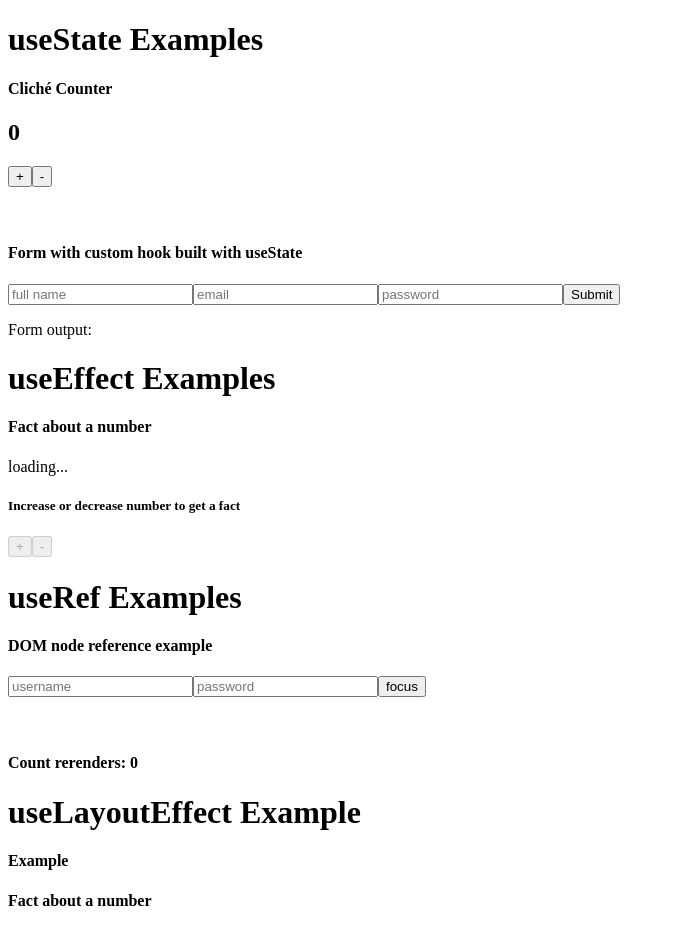
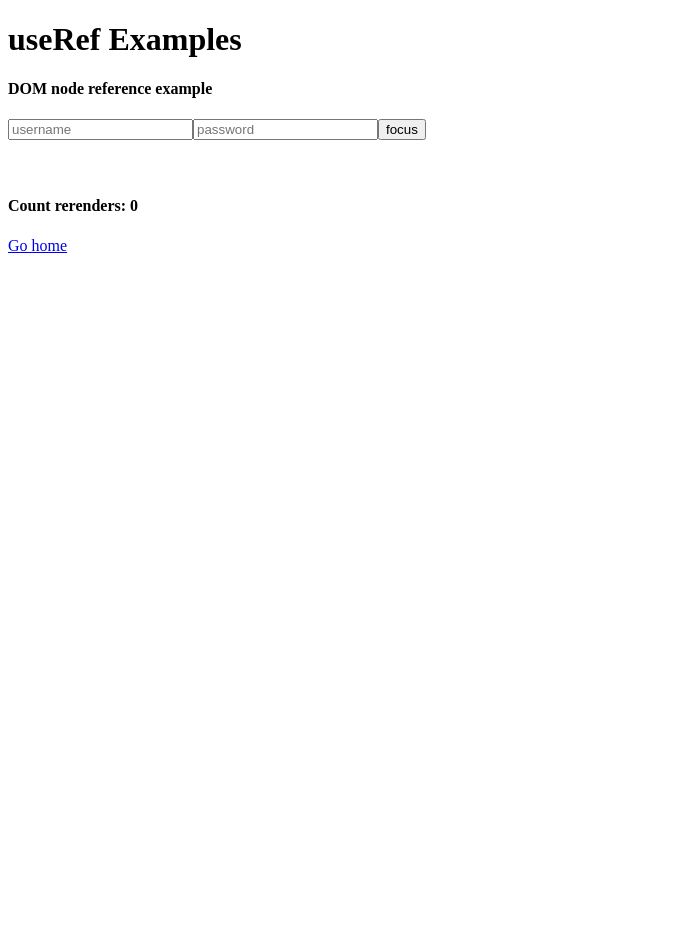
Before and after one commit to neicore/react-hooks, a React (Vite) app: page /use-ref in a window 1280 px wide. Shown: the top 947 px of the page, without its empty margins (0-675 px from the left). After the commit the page ends 800 px from the top, so only its background shows below. Built offline with nearby package versions, Linux system fonts and the light colour scheme; no server answers.

Commit message:
:white_check_mark: add routing

```diff
--- a/package.json
+++ b/package.json
@@ -10,7 +10,8 @@
   },
   "dependencies": {
     "react": "^18.2.0",
-    "react-dom": "^18.2.0"
+    "react-dom": "^18.2.0",
+    "react-router-dom": "^6.6.2"
   },
   "devDependencies": {
     "@types/react": "^18.0.26",
--- a/src/App.tsx
+++ b/src/App.tsx
@@ -1,3 +1,4 @@
+import { Link } from 'react-router-dom'
 import UseEffect from './useEffect'
 import UseLayoutEffect from './useLayoutEffect'
 import UseReducer from './useReducer'
@@ -7,11 +8,25 @@ import UseState from './usestate'
 const App = () => {
   return (
     <>
-      <UseState />
-      <UseEffect />
-      <UseRef />
-      <UseLayoutEffect />
-      <UseReducer />
+      <nav>
+        <ul>
+          <li>
+            <Link to={`use-state`}>useState</Link>
+          </li>
+          <li>
+            <Link to={`use-effect`}>useEffect</Link>
+          </li>
+          <li>
+            <Link to={`use-ref`}>useRef</Link>
+          </li>
+          <li>
+            <Link to={`use-layout-effect`}>useLayoutEffect</Link>
+          </li>
+          <li>
+            <Link to={`use-reducer`}>useReducer</Link>
+          </li>
+        </ul>
+      </nav>
     </>
   )
 }
--- a/src/main.tsx
+++ b/src/main.tsx
@@ -1,10 +1,60 @@
 import React from 'react'
 import ReactDOM from 'react-dom/client'
 import App from './App'
+import { createBrowserRouter, RouterProvider } from 'react-router-dom'
+
 import './index.css'
+import UseState from './usestate'
+import UseEffect from './useEffect'
+import UseLayoutEffect from './useLayoutEffect'
+import UseReducer from './useReducer'
+import UseRef from './useRef'
+
+const router = createBrowserRouter([
+  {
+    path: '/',
+    element: <App />,
+    errorElement: (
+      <div
+        style={{
+          width: '100%',
+          height: '100vh',
+          display: 'flex',
+          flexDirection: 'column',
+          alignItems: 'center',
+          justifyContent: 'center',
+          overflow: 'hidden',
+        }}
+      >
+        <h1>404 Bitch</h1>
+        <a href="/">Go home</a>
+      </div>
+    ),
+  },
+  {
+    path: 'use-state',
+    element: <UseState />,
+  },
+  {
+    path: 'use-effect',
+    element: <UseEffect />,
+  },
+  {
+    path: 'use-ref',
+    element: <UseRef />,
+  },
+  {
+    path: 'use-layout-effect',
+    element: <UseLayoutEffect />,
+  },
+  {
+    path: 'use-reducer',
+    element: <UseReducer />,
+  },
+])
 
 ReactDOM.createRoot(document.getElementById('root') as HTMLElement).render(
   <React.StrictMode>
-    <App />
-  </React.StrictMode>,
+    <RouterProvider router={router} />
+  </React.StrictMode>
 )
--- a/src/useEffect/index.tsx
+++ b/src/useEffect/index.tsx
@@ -37,6 +37,7 @@ const UseEffect = () => {
           -
         </button>
       </div>
+      <a href="/">Go home</a>
     </div>
   )
 }
--- a/src/useLayoutEffect/index.tsx
+++ b/src/useLayoutEffect/index.tsx
@@ -43,6 +43,7 @@ const UseLayoutEffect = () => {
           -
         </button>
       </div>
+      <a href="/">Go home</a>
     </div>
   )
 }
--- a/src/useReducer/index.tsx
+++ b/src/useReducer/index.tsx
@@ -66,6 +66,7 @@ const UseReducer = () => {
           Decrease by 1
         </button>
       </div>
+      <a href="/">Go home</a>
     </div>
   )
 }
--- a/src/useRef/index.tsx
+++ b/src/useRef/index.tsx
@@ -45,6 +45,7 @@ const UseRef = () => {
       <br />
 
       <h4>Count rerenders: {rerenders.current++}</h4>
+      <a href="/">Go home</a>
     </div>
   )
 }
--- a/src/usestate/index.tsx
+++ b/src/usestate/index.tsx
@@ -71,6 +71,7 @@ const UseState = () => {
       <p>
         Form output: {output.name} {output.email}
       </p>
+      <a href="/">Go home</a>
     </div>
   )
 }
```
Also changed, not shown: 1 other file (tests, documents, lock files or other folders).
